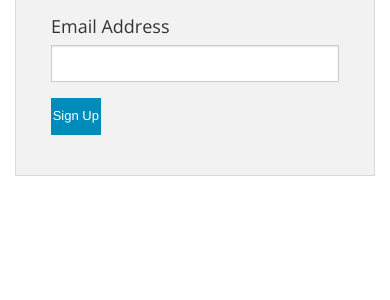
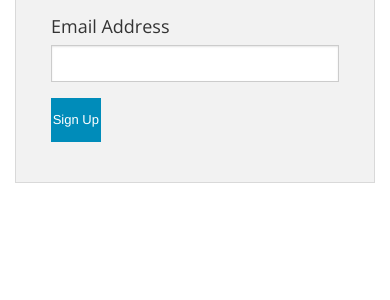
Before and after one commit to mazz/kifu, a Python web app: template templates/auth/signup.mako in a window 390 px wide. Shown: the part 165-465 px from the top of the page. Run offline with Mako, Linux system fonts and the light colour scheme; the template is opened without the code that fills it, so the values that code supplies are empty; some libraries are stand-ins or nearby versions.

Commit message:
Fix button rendering on small screens.

```diff
--- a/templates/auth/signup.mako
+++ b/templates/auth/signup.mako
@@ -46,7 +46,7 @@
 
             <div class="row">
                 <div class="small-3 columns">
-                    <input type="submit" id="send_signup" name="send_signup" class="postfix small button expand" value="Sign Up" />
+                    <input type="submit" id="send_signup" name="send_signup" class="small button expand" value="Sign Up" />
                 </div>
             </div>
             </form>
```
